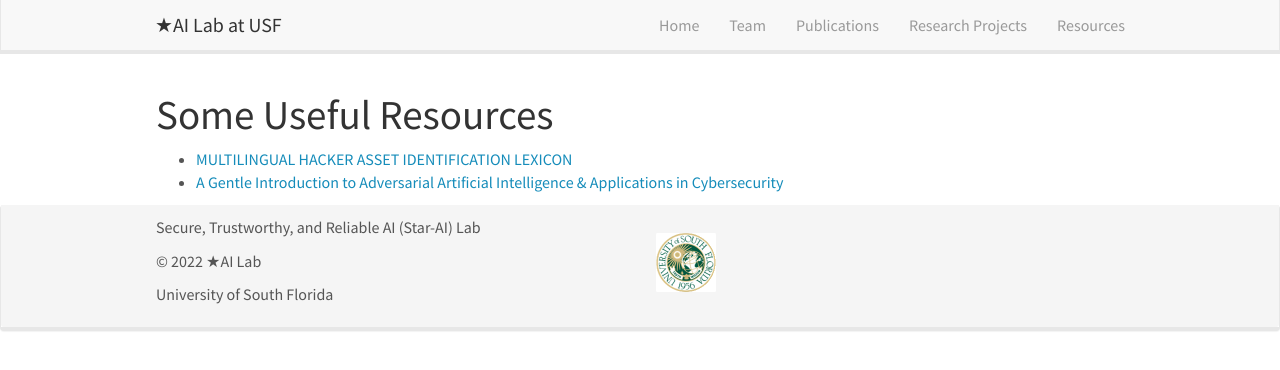
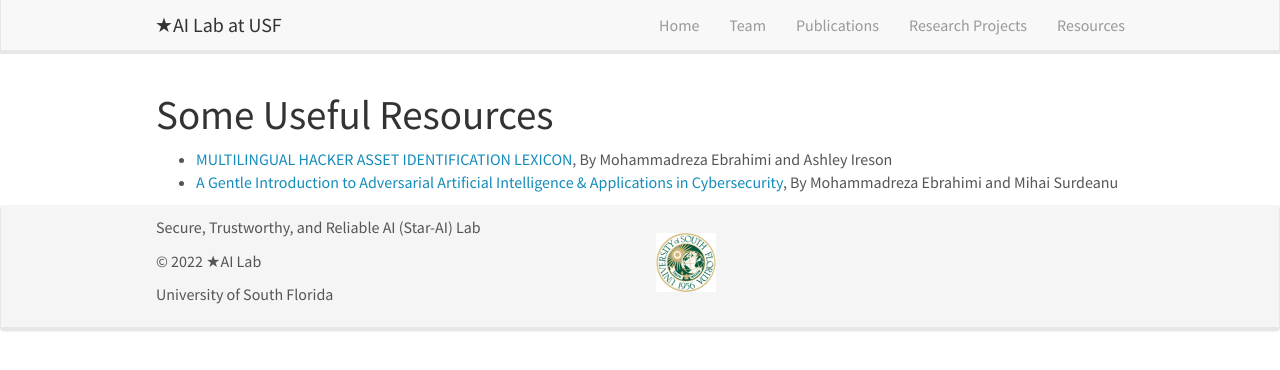
Before and after one commit to star-ailab/star-ailab.github.io, a Jekyll site: the page built from _pages/resources.md, in a window 1280 px wide. Shown: the top 370 px of the page. Built offline with Jekyll 4.4.1, drawn with Linux system fonts in a browser that asks for light colours; nearby versions of some CDN libraries.

Commit message:
Update resources.md

```diff
--- a/_pages/resources.md
+++ b/_pages/resources.md
@@ -9,5 +9,5 @@
 
 # Some Useful Resources
 
-- [MULTILINGUAL HACKER ASSET IDENTIFICATION LEXICON](https://mohammadrezaebrahimi.github.io/project%20resources/)
-- [A Gentle Introduction to Adversarial Artificial Intelligence & Applications in Cybersecurity](/files/AdversarialAI.pdf)
+- [MULTILINGUAL HACKER ASSET IDENTIFICATION LEXICON](https://mohammadrezaebrahimi.github.io/project%20resources/), By Mohammadreza Ebrahimi and Ashley Ireson
+- [A Gentle Introduction to Adversarial Artificial Intelligence & Applications in Cybersecurity](/files/AdversarialAI.pdf), By Mohammadreza Ebrahimi and Mihai Surdeanu
```
